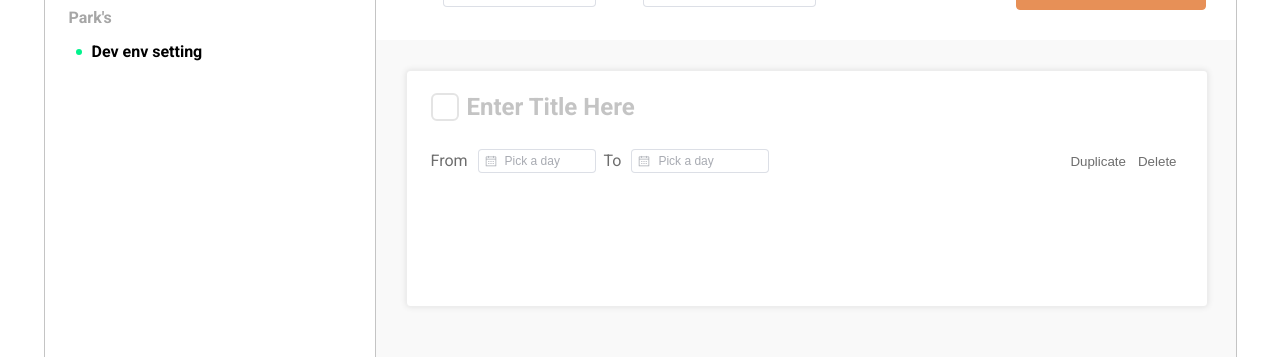
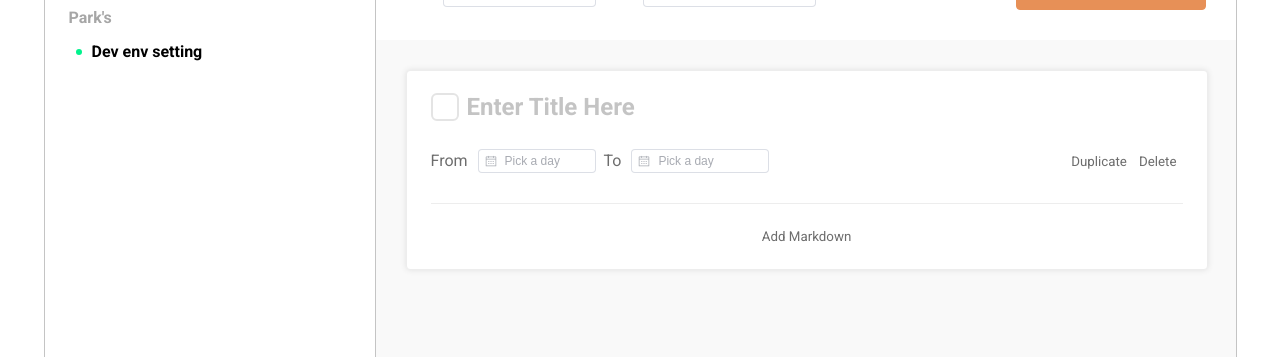
Before and after one commit to SON7AE/PortFolio_TodoBoard, a Vue app: page / in a window 1280 px wide. Shown: the part 193-550 px from the top of the page. Built offline with nearby package versions, Linux system fonts and the light colour scheme.

Commit message:
4. Add New Board 생성 UI 작업 - Board UI 기초 완성

```diff
--- a/src/components/atoms/ButtonBasic.vue
+++ b/src/components/atoms/ButtonBasic.vue
@@ -32,6 +32,7 @@ export default {
     outline: 0;
     border: 0;
     background: transparent;
+    font-family: 'Roboto', sans-serif;
     color: $color--black--200;
     cursor: pointer;
 
--- a/src/components/molecules/main/created/board/Index.vue
+++ b/src/components/molecules/main/created/board/Index.vue
@@ -2,15 +2,19 @@
     <div class="board">
         <MainCreatedBoardHeader />
         <MainCreatedBoardMain />
+        <div class="board__markdown">
+            <ButtonBasic label="Add Markdown" />
+        </div>
     </div>
 </template>
 
 <script>
 import MainCreatedBoardHeader from '~/components/molecules/main/created/board/Header.vue';
 import MainCreatedBoardMain from '~/components/molecules/main/created/board/Main.vue';
+import ButtonBasic from '~/components/atoms/ButtonBasic.vue';
 
 export default {
-    components: { MainCreatedBoardHeader, MainCreatedBoardMain },
+    components: { MainCreatedBoardHeader, MainCreatedBoardMain, ButtonBasic },
 };
 </script>
 
@@ -22,7 +26,6 @@ export default {
     flex-direction: column;
 
     width: calc(100% - 108px);
-    height: 187px;
 
     padding: 24px;
     gap: 30px;
@@ -33,9 +36,16 @@ export default {
     border-radius: 4px;
 
     margin: 30px 30px 0 30px;
-}
-.select-box {
-    display: flex;
-    align-items: center;
+
+    &__markdown {
+        display: flex;
+        align-items: center;
+        justify-content: center;
+
+        width: 100%;
+
+        padding-top: 24px;
+        border-top: 1px solid #ededed;
+    }
 }
 </style>
```
